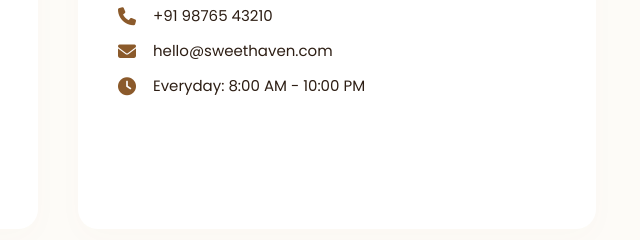
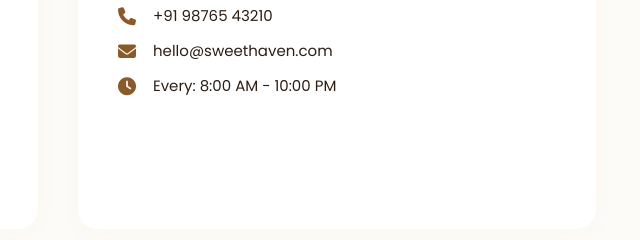
Before and after one commit to Santhoshsankar-15/sweetheaven, a plain HTML site: page index.html in a window 1280 px wide. Shown: the part 2560-2800 px from the top of the page, 582-1222 px from the left. Drawn offline with nearby package versions, Linux system fonts and the light colour scheme; a web font is replaced by a local one.

Commit message:
Updated index.html page

```diff
--- a/index.html
+++ b/index.html
@@ -220,7 +220,7 @@
                 <li><i class="fa-solid fa-location-dot"></i> <span>123 Baker's Street, Sweet Town, Chennai - 600001</span></li>
                 <li><i class="fa-solid fa-phone"></i> <span>+91 98765 43210</span></li>
                 <li><i class="fa-solid fa-envelope"></i> <span>hello@sweethaven.com</span></li>
-                <li><i class="fa-solid fa-clock"></i> <span>Everyday: 8:00 AM - 10:00 PM</span></li>
+                <li><i class="fa-solid fa-clock"></i> <span>Every: 8:00 AM - 10:00 PM</span></li>
             </ul>
         </div>
     </section>
```
